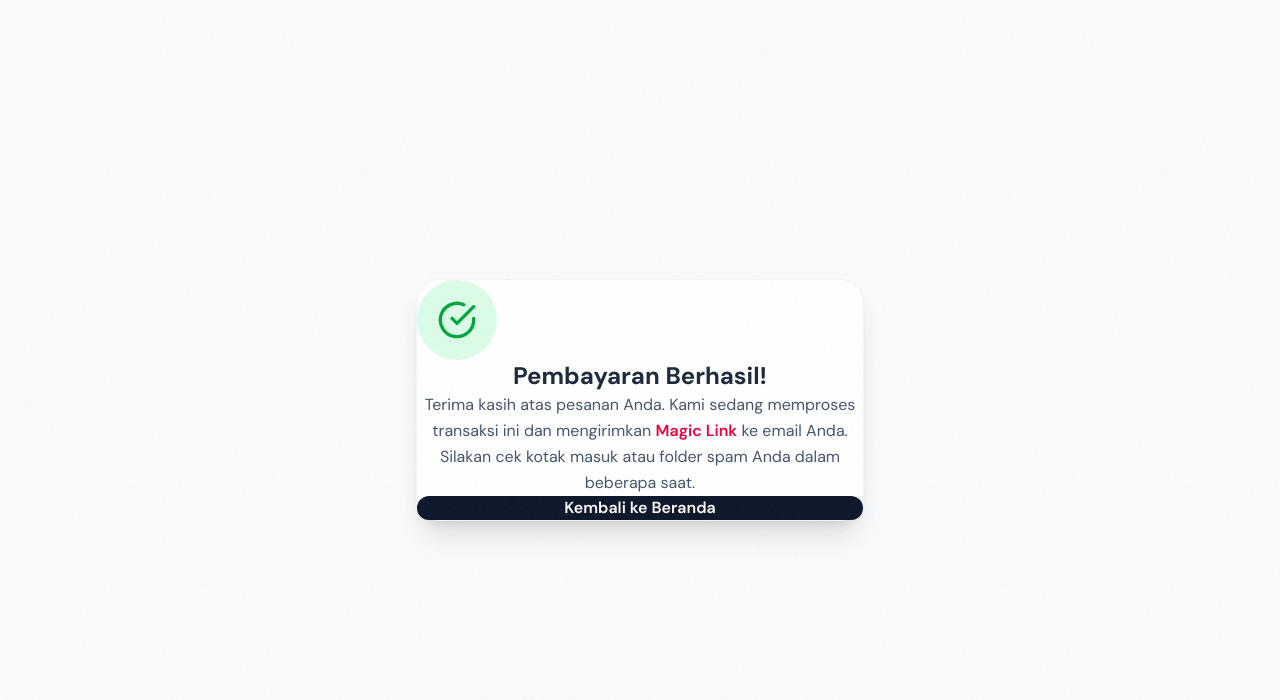
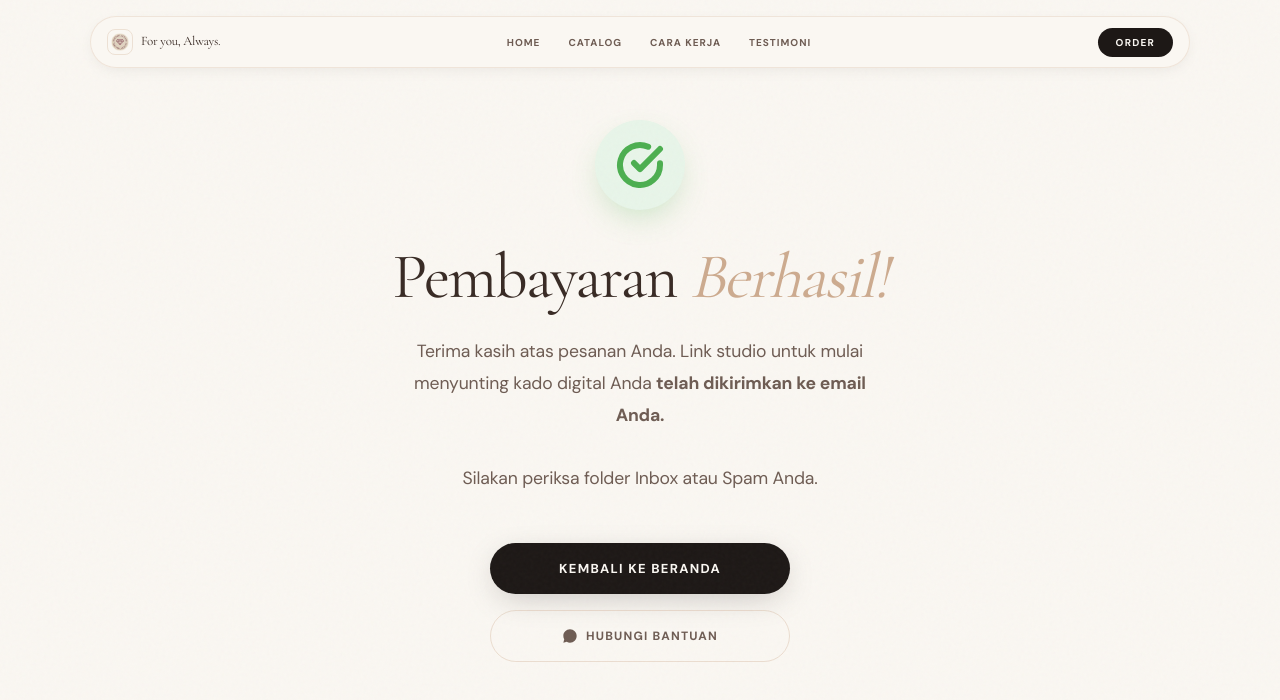
Before and after one commit to detectivecrewze/for-you-always, a Next.js app: page /success in a window 1280 px wide. Shown: the top 700 px of the page. Built offline with nearby package versions, Linux system fonts and the light colour scheme.

Commit message:
style: restore exact UI from pakasir branch

```diff
--- a/app/(landing)/success/page.tsx
+++ b/app/(landing)/success/page.tsx
@@ -1,31 +1,98 @@
+"use client";
+
+import React, { useEffect } from "react";
+import Navbar from "../../components/Navbar";
 import Link from "next/link";
 
 export default function SuccessPage() {
+    useEffect(() => {
+        window.scrollTo(0, 0);
+    }, []);
+
     return (
-    <div className="min-h-screen bg-slate-50 flex items-center justify-center p-6">
-      <div className="max-w-md w-full bg-white rounded-3xl shadow-xl p-8 text-center border border-slate-100">
-        <div className="w-20 h-20 bg-green-100 rounded-full flex items-center justify-center mx-auto mb-6">
-          <svg xmlns="http://www.w3.org/2000/svg" width="40" height="40" viewBox="0 0 24 24" fill="none" stroke="currentColor" strokeWidth="2" strokeLinecap="round" strokeLinejoin="round" className="text-green-600">
+        <div style={{ minHeight: "100vh", background: "#faf7f2", overflowX: "clip" }}>
+            <Navbar />
+
+            <section style={{
+                position: "relative", zIndex: 1,
+                paddingTop: "clamp(120px, 15vh, 160px)",
+                paddingBottom: "clamp(80px, 12vh, 130px)",
+                textAlign: "center",
+                display: "flex", flexDirection: "column", alignItems: "center", justifyContent: "center",
+                minHeight: "80vh"
+            }}>
+                <div style={{ maxWidth: 600, margin: "0 auto", padding: "0 24px" }}>
+                    {/* Animated Checkmark */}
+                    <div style={{
+                        width: 90, height: 90, borderRadius: "50%", background: "#e8f5e9",
+                        display: "flex", alignItems: "center", justifyContent: "center",
+                        margin: "0 auto 32px",
+                        boxShadow: "0 12px 32px -8px rgba(76, 175, 80, 0.3)"
+                    }}>
+                        <svg width="48" height="48" viewBox="0 0 24 24" fill="none" stroke="#4CAF50" strokeWidth="3" strokeLinecap="round" strokeLinejoin="round">
                             <path d="M22 11.08V12a10 10 0 1 1-5.93-9.14"></path>
                             <polyline points="22 4 12 14.01 9 11.01"></polyline>
                         </svg>
                     </div>
 
-        <h1 className="text-2xl font-bold text-slate-800 mb-3">
-          Pembayaran Berhasil!
+                    <h1 style={{
+                        fontFamily: "var(--font-display)",
+                        fontSize: "clamp(2.5rem, 6vw, 4rem)",
+                        fontWeight: 400, lineHeight: 1.1,
+                        letterSpacing: "-0.03em", color: "#382a24", marginBottom: 24,
+                    }}>
+                        Pembayaran <span style={{ fontStyle: "italic", color: "#cdab8f" }}>Berhasil!</span>
                     </h1>
 
-        <p className="text-slate-600 mb-8 leading-relaxed">
-          Terima kasih atas pesanan Anda. Kami sedang memproses transaksi ini dan mengirimkan <span className="font-semibold text-rose-600">Magic Link</span> ke email Anda. Silakan cek kotak masuk atau folder spam Anda dalam beberapa saat.
+                    <p style={{
+                        fontFamily: "var(--font-sans)",
+                        fontSize: "clamp(1rem, 2vw, 1.1rem)",
+                        color: "#6e5c53", lineHeight: 1.8,
+                        maxWidth: 480, margin: "0 auto 48px",
+                        letterSpacing: "-0.01em"
+                    }}>
+                        Terima kasih atas pesanan Anda. Link studio untuk mulai menyunting kado digital Anda <strong>telah dikirimkan ke email Anda.</strong>
+                        <br/><br/>
+                        Silakan periksa folder Inbox atau Spam Anda.
                     </p>
 
+                    <div style={{ display: "flex", flexDirection: "column", gap: 16, alignItems: "center" }}>
                         <Link
                             href="/"
-          className="inline-block w-full py-4 px-6 bg-slate-900 hover:bg-slate-800 text-white font-semibold rounded-2xl transition-all duration-300 transform hover:scale-[1.02]"
+                            style={{
+                                display: "inline-flex", alignItems: "center", gap: 8, justifyContent: "center",
+                                padding: "16px 36px", borderRadius: 999, width: "100%", maxWidth: 300,
+                                background: "#1d1816", color: "#faf7f2",
+                                fontSize: 13, fontWeight: 700, letterSpacing: "0.1em", textTransform: "uppercase",
+                                textDecoration: "none", transition: "all 0.3s ease",
+                                boxShadow: "0 8px 32px -8px rgba(29,24,22,0.25)"
+                            }}
+                            onMouseEnter={e => { (e.currentTarget as HTMLElement).style.transform = "translateY(-2px)"; (e.currentTarget as HTMLElement).style.background = "#cdab8f"; }}
+                            onMouseLeave={e => { (e.currentTarget as HTMLElement).style.transform = "translateY(0)"; (e.currentTarget as HTMLElement).style.background = "#1d1816"; }}
                         >
                             Kembali ke Beranda
                         </Link>
+
+                        <a
+                            href="https://wa.me/6281936109076?text=Halo%20Admin,%20saya%20sudah%20membayar%20pesanan%20kado%20digital%20namun%20link%20belum%20masuk%20ke%20email."
+                            target="_blank" rel="noopener noreferrer"
+                            style={{
+                                display: "inline-flex", alignItems: "center", gap: 8, justifyContent: "center",
+                                padding: "16px 36px", borderRadius: 999, width: "100%", maxWidth: 300,
+                                background: "transparent", color: "#6e5c53",
+                                fontSize: 12, fontWeight: 700, letterSpacing: "0.1em", textTransform: "uppercase",
+                                textDecoration: "none", transition: "all 0.3s ease",
+                                border: "1.5px solid rgba(205,171,143,0.35)",
+                            }}
+                            onMouseEnter={e => { (e.currentTarget as HTMLElement).style.borderColor = "#cdab8f"; (e.currentTarget as HTMLElement).style.color = "#a88365"; }}
+                            onMouseLeave={e => { (e.currentTarget as HTMLElement).style.borderColor = "rgba(205,171,143,0.35)"; (e.currentTarget as HTMLElement).style.color = "#6e5c53"; }}
+                        >
+                            <svg width="16" height="16" viewBox="0 0 24 24" fill="currentColor"><path d="M17.472 14.382c-.297-.149-1.758-.867-2.03-.967-.273-.099-.471-.148-.67.15-.197.297-.767.966-.94 1.164-.173.199-.347.223-.644.075-.297-.15-1.255-.463-2.39-1.475-.883-.788-1.48-1.761-1.653-2.059-.173-.297-.018-.458.13-.606.134-.133.298-.347.446-.52.149-.174.198-.298.298-.497.099-.198.05-.371-.025-.52-.075-.149-.669-1.612-.916-2.207-.242-.579-.487-.5-.669-.51-.173-.008-.371-.01-.57-.01-.198 0-.52.074-.792.372-.272.297-1.04 1.016-1.04 2.479 0 1.462 1.065 2.875 1.213 3.074.149.198 2.096 3.2 5.077 4.487.709.306 1.262.489 1.694.625.712.227 1.36.195 1.871.118.571-.085 1.758-.719 2.006-1.413.248-.694.248-1.289.173-1.413-.074-.124-.272-.198-.57-.347zM12 2C6.477 2 2 6.477 2 12c0 1.821.486 3.53 1.337 5.006L2.001 22l5.13-1.322A9.956 9.956 0 0012 22c5.523 0 10-4.477 10-10S17.523 2 12 2z" /></svg>
+                            Hubungi Bantuan
+                        </a>
                     </div>
+                </div>
+            </section>
         </div>
     );
 }
```
Lines whose indentation alone changed are shown as unchanged.
